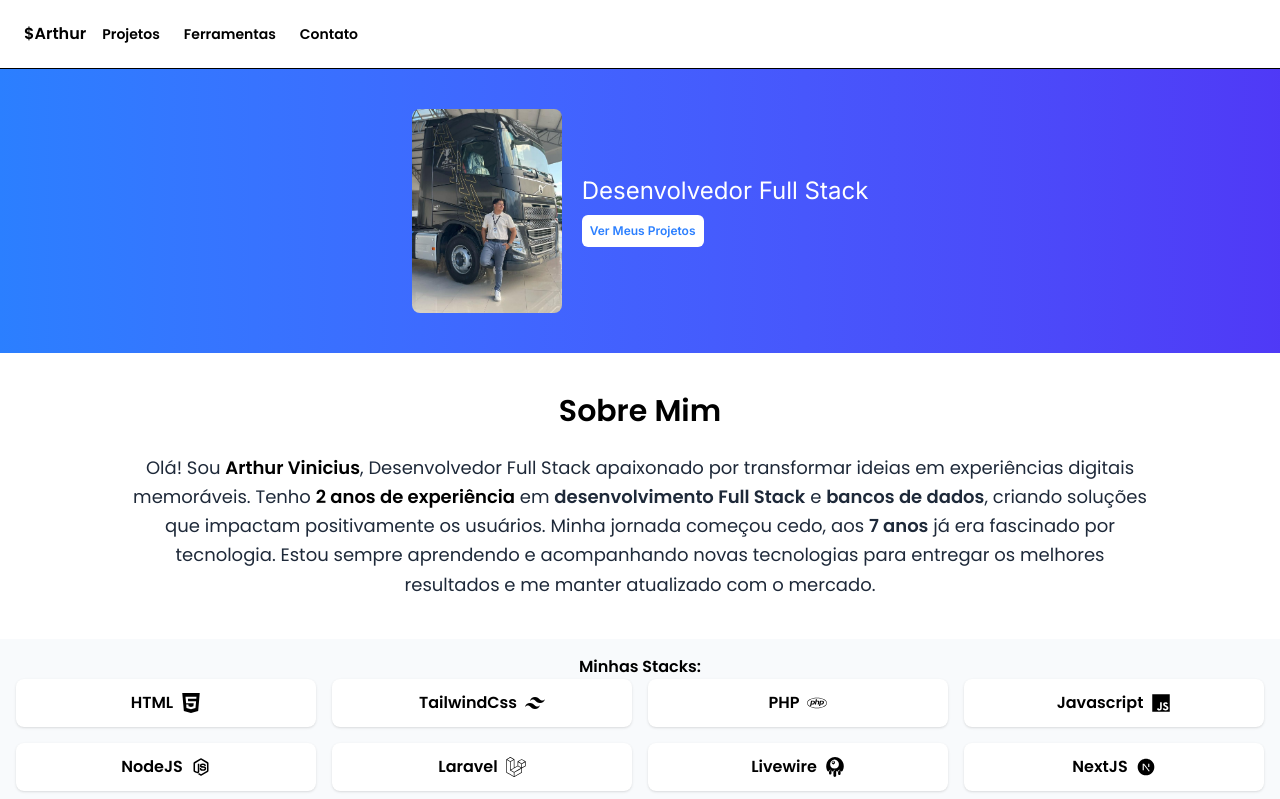
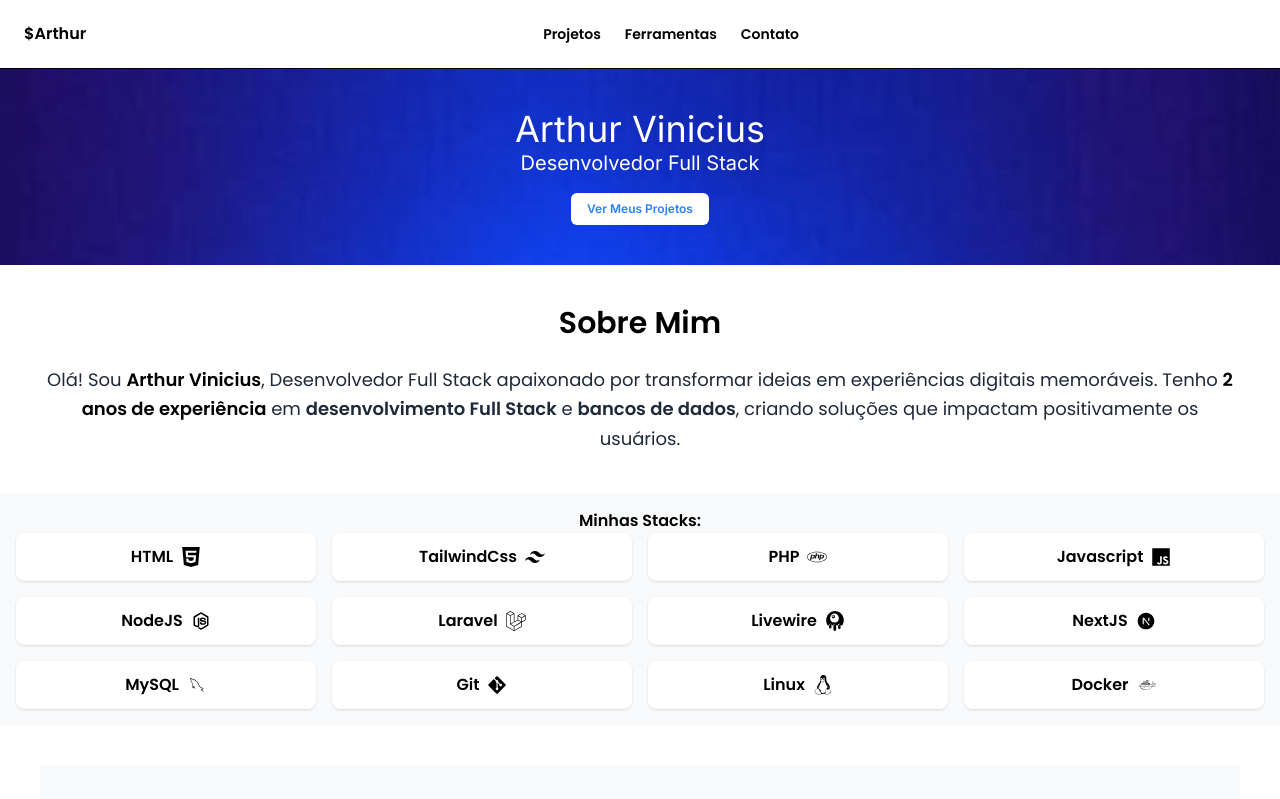
Before and after one commit to Arthurvini17/Meu-Portfolio, a Next.js app: page / in a window 1280 px wide. Shown: the top 799 px of the page. Built offline with nearby package versions, Linux system fonts and the light colour scheme.

Commit message:
Fix bugs

```diff
--- a/package.json
+++ b/package.json
@@ -10,12 +10,16 @@
   },
   "dependencies": {
     "@fontsource/inter": "^5.2.5",
+    "@react-three/drei": "^10.7.3",
+    "@react-three/fiber": "^9.3.0",
+    "@types/three": "^0.179.0",
     "motion": "^12.23.12",
     "next": "15.3.1",
     "react": "^19.0.0",
     "react-dom": "^19.0.0",
     "react-icons": "^5.5.0",
-    "swiper": "^11.2.10"
+    "swiper": "^11.2.10",
+    "three": "^0.179.1"
   },
   "devDependencies": {
     "@eslint/eslintrc": "^3",
--- a/src/app/components/About.tsx
+++ b/src/app/components/About.tsx
@@ -10,16 +10,13 @@ export default function About() {
   return (
     <div
       id="about"
-      className={`${poppins.className} p-10  flex justify-center bg-white text-gray-800`}
-    >
-      <div className="max-w-5xl space-y-6 text-center">
+      className={`${poppins.className} p-10  flex justify-center bg-white text-gray-800`}>
+      <div className="space-y-6 text-center ">
         <h1 className="text-3xl font-semibold text-black">Sobre Mim</h1>
 
         <p className="text-lg leading-relaxed">
           Olá! Sou <span className="font-semibold text-black">Arthur Vinicius</span>, Desenvolvedor Full Stack apaixonado por transformar ideias em experiências digitais memoráveis.
           Tenho <span className="font-semibold text-black">2 anos de experiência</span> em <span className="font-semibold">desenvolvimento Full Stack</span> e <span className="font-semibold">bancos de dados</span>, criando soluções que impactam positivamente os usuários.
-          Minha jornada começou cedo, aos <span className="font-semibold">7 anos</span> já era fascinado por tecnologia.
-          Estou sempre aprendendo e acompanhando novas tecnologias para entregar os melhores resultados e me manter atualizado com o mercado.
         </p>
       </div>
     </div>
--- a/src/app/components/Contact.tsx
+++ b/src/app/components/Contact.tsx
@@ -5,9 +5,9 @@ import { FaLinkedin } from "react-icons/fa";
 export default function Contact() {
 
     return (
-        <div id="contact" className="p-2 mb-10">
+        <div id="contact" className="p-10 ">
             <h1 className="m-2 text-xl font-bold text-center">Entre em Contato</h1>
-            <div className="flex items-center gap-2 md:max-w-5xl md:mx-auto md:flex md:text-center md:justify-evenly">
+            <div className="flex items-center justify-center w-full gap-2 md:max-w-5xl md:mx-auto md:flex md:text-center md:justify-evenly">
                 <div >
                     <a
                         href="https://wa.me/5581988548132?text=Olá,%20vim%20pelo%20seu%20portfólio!"
--- a/src/app/components/Header.tsx
+++ b/src/app/components/Header.tsx
@@ -9,10 +9,11 @@ const poppins = Poppins({
 export default function Header() {
   return (
     <header
-      className={`${poppins.className} w-full py-4 px-6 border-b bg-white flex items-center `}
+      className={`${poppins.className} w-full py-4 px-6 border-b bg-white flex items-center justify-between`}
     >
-      <p className="font-bold whitespace-nowrap">$Arthur</p>
-      <nav className="gap-2 ">
+      <p className="hidden font-bold whitespace-nowrap md:block">$Arthur</p>
+
+      <nav className="mx-auto">
         <div className="flex gap-6 px-4 py-2 text-sm font-bold rounded-md">
           <a href="#projects">Projetos</a>
           <a href="#stacks">Ferramentas</a>
--- a/src/app/components/Hero.tsx
+++ b/src/app/components/Hero.tsx
@@ -1,20 +1,33 @@
 import Image from "next/image";
 import Link from "next/link";
+
 export default function Hero() {
     return (
-        <main className="flex flex-col p-5 md:p-10 bg-gradient-to-r from-blue-500 to-indigo-600 ">
-            <div className="flex flex-col items-center text-center md:flex md:flex-row md:justify-center md:gap-5">
-                <Image src="/images/imagem-eu.jpg" alt="imagem" className="text-center rounded-lg " width={150} height={100} />
+        <main className="relative flex flex-col p-5 md:p-10 ">
 
-                <div className="text-xl text-white md:text-start md:flex-col md:flex">
-                    <h2 className="md:text-2xl animate-pingping">Desenvolvedor Full Stack</h2>
+            <div className="">
+                <Image
+                    src="/images/image-bg.jpg"
+                    alt="Imagem bg-fundo"
+                    className="object-cover"
+                    fill
+                    sizes="(min-width: 1024px) 100vw, 50vw"
+                    priority
+                />
+            </div>
+
+            {/* Conteúdo pri*/}
+            <div className="relative z-10 flex flex-col items-center text-center md:flex md:flex-row md:justify-center md:gap-5">
+                <div className="flex flex-col items-center text-xl text-white md:text-start">
+                    <h1 className="md:text-4xl">Arthur Vinicius</h1>
+                    <h2 className="">Desenvolvedor Full Stack</h2>
                     <Link href={"#projects"}>
-                        <button className="items-start px-2 py-2 mt-2 text-xs font-bold text-blue-500 bg-white rounded-md md:flex md:text-start md:p-2 hover:cursor-pointer md:text-md">
+                        <button className="px-4 py-2 mt-4 text-xs font-bold text-blue-500 bg-white rounded-md hover:cursor-pointer md:text-md">
                             Ver Meus Projetos
                         </button>
                     </Link>
                 </div>
             </div>
         </main>
-    )
+    );
 }
--- a/src/app/components/Stacks.tsx
+++ b/src/app/components/Stacks.tsx
@@ -17,7 +17,7 @@ const poppins = Poppins({
 });
 
 
-const stackItemClass = "flex items-center justify-center gap-2 py-3 px-4 bg-white shadow rounded-lg w-full h-full";
+const stackItemClass = "flex items-center justify-center gap-2 py-3 px-4 bg-white shadow rounded-lg  ";
 
 
 
```
Also changed, not shown: public/images/image-bg.jpg (added), 1 other file (tests, documents, lock files or other folders).
